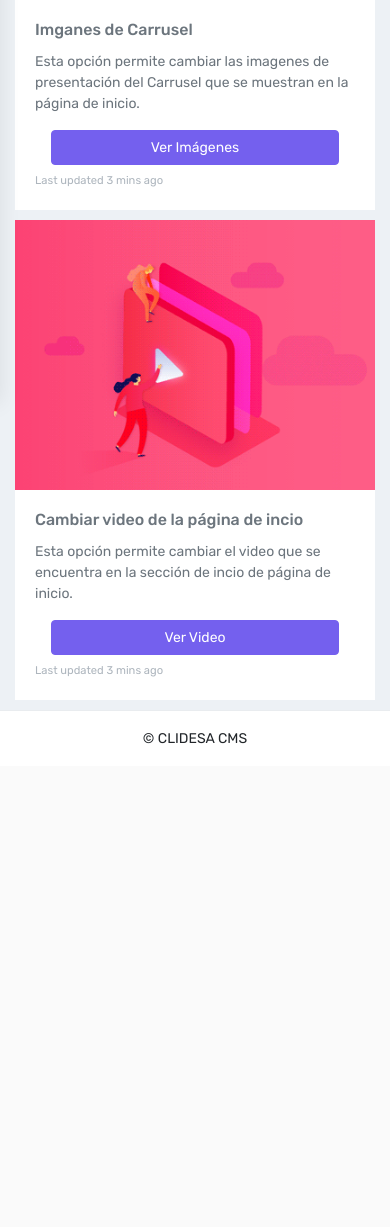
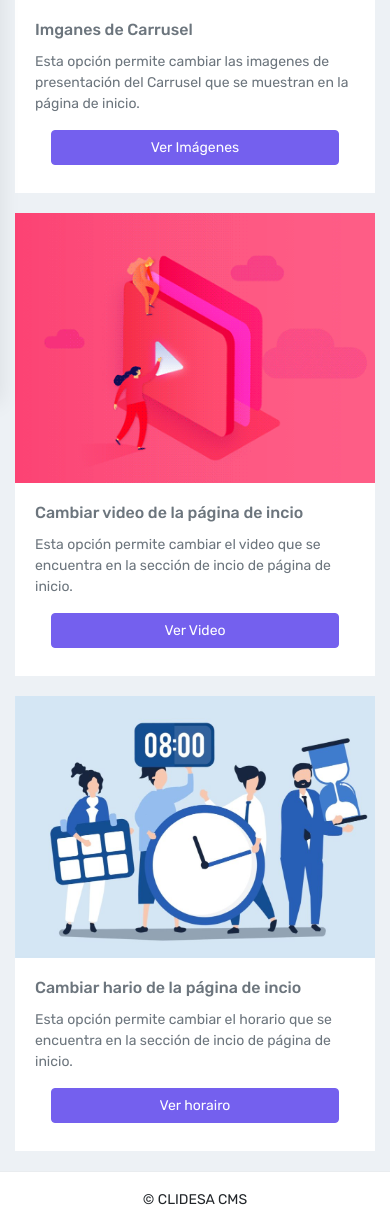
Before and after one commit to sigfrdgom/dental_clinic_cms, a CodeIgniter app: page /dental_clinic_cms/HomePage in a window 390 px wide. Shown: the part 441-1668 px from the top of the page. Before the commit the page ends 1185 px from the top, so only its background shows below. Run offline with CodeIgniter, Linux system fonts and the light colour scheme; some libraries are stand-ins or nearby versions.

Commit message:
Little changes to use the corousel view

```diff
--- a/application/controllers/HomePage.php
+++ b/application/controllers/HomePage.php
@@ -16,4 +16,11 @@ class HomePage extends CI_Controller
 		$this->load->view('templates/footer');
   }
 
+  public function showImages()
+  {
+    $this->load->view('templates/header');
+		$this->load->view('homePage/showImages');
+		$this->load->view('templates/footer');
+  }
+
 }
--- a/application/views/homePage/homePage.php
+++ b/application/views/homePage/homePage.php
@@ -14,23 +14,24 @@
         </div>
     </div>
 
-    <div class="card-deck">
-        <div class="card" style="max-width: 400px;">
-            <img src="<?= base_url('assets/images/inicio/change-img.gif') ?>" class="card-img-top" alt="...">
+    <div class="row">
+        <div class="col-lg-3 col-md-6">
+            <div class="card ">
+                <img class="card-img-top img-responsive" src="<?= base_url('assets/images/inicio/change-img.gif') ?>" class="card-img-top" alt="...">
                 <div class="card-body">
                     <h5 class="card-title">Imganes de Carrusel</h5>
                     <p class="card-text">Esta opción permite cambiar las imagenes de presentación del Carrusel que se muestran en la página de inicio.</p>
 
                     <div class="mx-3 mb-2">
-                    <a href="" class="btn btn-primary btn-block">Ver Imágenes</a>
+                        <a href="<?= base_url('homePage/showImages')?>" class="btn btn-primary btn-block">Ver Imágenes</a>
                     </div>
-
-                <p class="card-text"><small class="text-muted">Last updated 3 mins ago</small></p>
 
                 </div>
             </div>
-        <div class="card" style="max-width: 400px;">
-            <img src="<?= base_url('assets/images/inicio/youtube-mobile.gif') ?>" class="card-img-top" alt="...">
+        </div>
+        <div class="col-lg-3 col-md-6">
+            <div class="card ">
+                <img class="card-img-top img-responsive" src="<?= base_url('assets/images/inicio/youtube-mobile.gif') ?>" class="card-img-top" alt="...">
                 <div class="card-body">
                     <h5 class="card-title">Cambiar video de la página de incio</h5>
                     <p class="card-text">Esta opción permite cambiar el video que se encuentra en la sección de incio de página de inicio.</p>
@@ -39,10 +40,27 @@
                         <a href="" class="btn btn-primary btn-block">Ver Video</a>
                     </div>
 
-                <p class="card-text"><small class="text-muted">Last updated 3 mins ago</small></p>
+                </div>
+            </div>
+        </div>
+        <div class="col-lg-3 col-md-6">
+            <div class="card ">
+                <img class="card-img-top img-responsive" src="<?= base_url('assets/images/inicio/horario.jpg') ?>" class="card-img-top" alt="...">
+                <div class="card-body">
+                    <h5 class="card-title">Cambiar hario de la página de incio</h5>
+                    <p class="card-text">Esta opción permite cambiar el horario que se encuentra en la sección de incio de página de inicio.</p>
+
+                    <div class="mx-3 mb-2">
+                        <a href="" class="btn btn-primary btn-block">Ver horairo</a>
+                    </div>
+
+                </div>
             </div>
         </div>
 
 
     </div>
+
+
 </div>
+</div>
```
Also changed, not shown: application/views/homePage/showImages.php (added, +19 -0 lines), assets/images/inicio/horario.jpg (added). Lines whose indentation alone changed are shown as unchanged.
